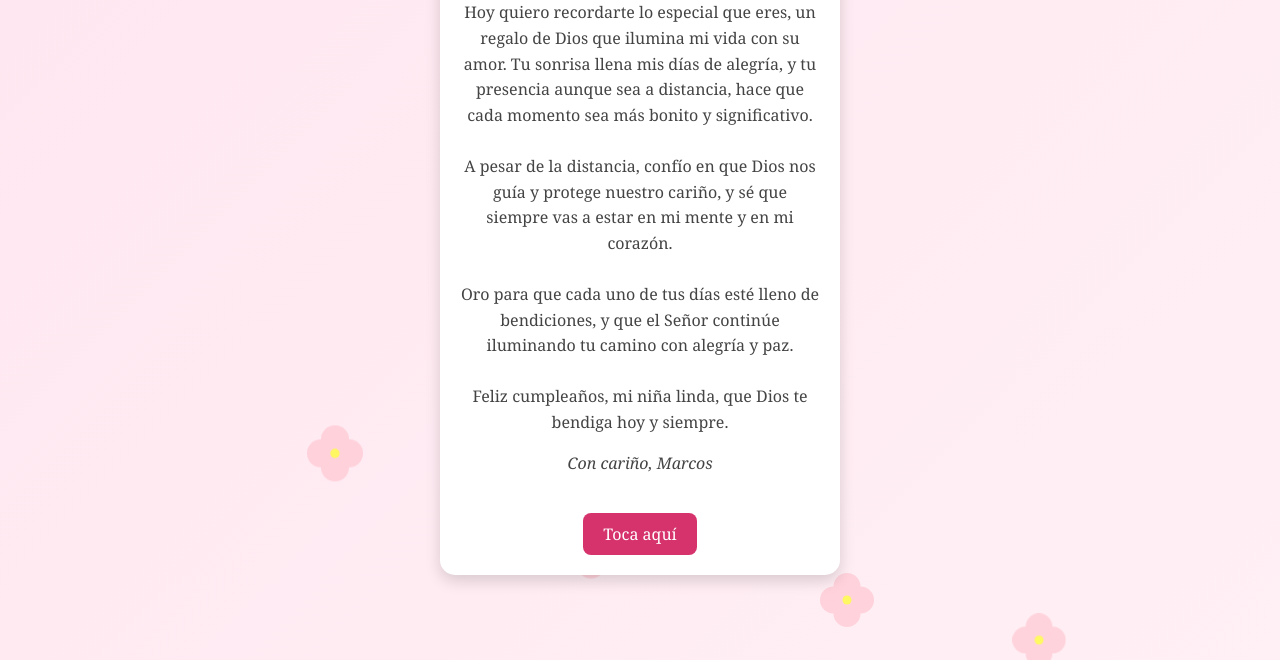
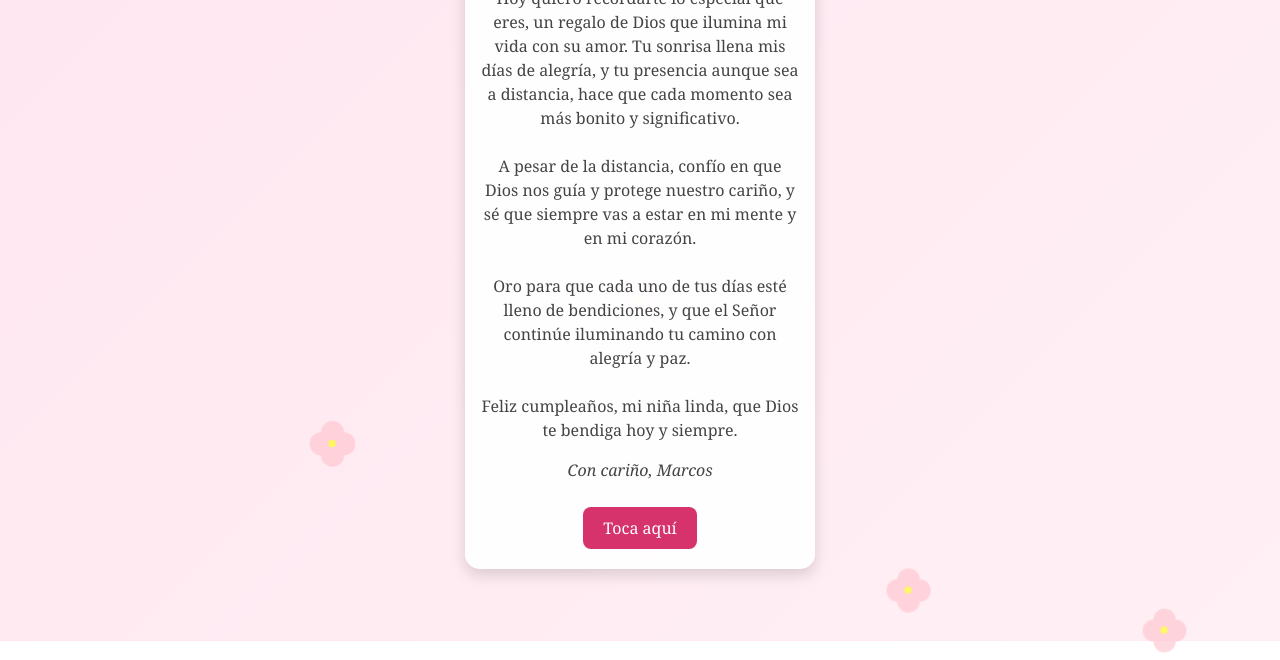
Before and after one commit to Marcos200216/cumplea-os, a plain HTML site: page index2.html in a window 1280 px wide. Shown: the part 180-840 px from the top of the page. Drawn offline with Linux system fonts and the light colour scheme.

Commit message:
first commit

```diff
--- a/index2.html
+++ b/index2.html
@@ -10,62 +10,41 @@
   body {
       margin: 0;
       font-family: 'Georgia', serif;
+      /* Fondo rosa degradado */
       background: linear-gradient(135deg, #ffe6f0, #fff0f5);
       display: flex;
       justify-content: center;
       align-items: center;
       height: 100vh;
+      padding: 10px;
+      position: relative;
       overflow: hidden;
-      position: relative;
-      padding: 20px;
+    }
+    /* ❌ Botón cerrar fijo */
+    .cerrar {
+      position: fixed;
+      top: 15px;
+      right: 15px;
+      font-size: 1.8em;
+      color: #d6336c;
+      cursor: pointer;
+      font-weight: bold;
+      z-index: 100;
     }
 
-    /* 🌸 Flores animadas */
-    .flower {
-      position: absolute;
-      width: 30px;
-      height: 30px;
-      background: pink;
-      border-radius: 50%;
-      box-shadow: -15px 0 pink, 15px 0 pink, 0 -15px pink, 0 15px pink;
-      animation: float 12s linear infinite;
-      opacity: 0.6;
-      z-index: 0;
-    }
-
-    .flower::after {
-      content: '';
-      position: absolute;
-      width: 10px;
-      height: 10px;
-      background: yellow;
-      border-radius: 50%;
-      top: 10px;
-      left: 10px;
-    }
-
-    @keyframes float {
-      0% { transform: translateY(100vh) scale(0.8); }
-      100% { transform: translateY(-120vh) scale(1.2); }
-    }
-
-    .flower:nth-child(1) { left: 10%; animation-duration: 12s; }
-    .flower:nth-child(2) { left: 25%; animation-duration: 15s; }
-    .flower:nth-child(3) { left: 45%; animation-duration: 18s; }
-    .flower:nth-child(4) { left: 65%; animation-duration: 20s; }
-    .flower:nth-child(5) { left: 80%; animation-duration: 22s; }
-
-    /* 💌 Carta */
+    /* 💌 Carta centrada */
     .carta {
       position: relative;
-      background: #fff;
-      padding: 20px;
+      background: rgba(255, 255, 255, 0.95);
+      padding: 20px 15px;
       border-radius: 15px;
       width: 100%;
-      max-width: 360px;
+      max-width: 320px;
+      max-height: 80vh;
+      overflow-y: auto;
       box-shadow: 0 6px 15px rgba(0,0,0,0.15);
-      z-index: 1;
       text-align: center;
+      z-index: 2;
     }
 
     /* Título cursivo romántico */
@@ -78,33 +57,22 @@
 
     .carta p {
       font-size: 1em;
-      line-height: 1.6;
+      line-height: 1.5;
       color: #444;
+      margin-bottom: 15px;
     }
 
     .firma {
-      margin-top: 15px;
       font-style: italic;
       color: #d6336c;
       font-size: 0.9em;
-    }
-
-    /* ❌ Cerrar - fijo */
-    .cerrar {
-      position: fixed;
-      top: 15px;
-      right: 15px;
-      font-size: 1.8em;
-      color: #d6336c;
-      cursor: pointer;
-      font-weight: bold;
-      z-index: 100;
+      margin-bottom: 10px;
     }
 
     /* Botón abajo */
     .boton {
       display: inline-block;
-      margin-top: 20px;
+      margin-top: 10px;
       padding: 10px 20px;
       background: #d6336c;
       color: white;
@@ -117,11 +85,46 @@
     .boton:hover {
       background: #a61e4d;
     }
+
+    /* 🌸 Flores animadas */
+    .flower {
+      position: absolute;
+      width: 25px;
+      height: 25px;
+      background: pink;
+      border-radius: 50%;
+      box-shadow: -12px 0 pink, 12px 0 pink, 0 -12px pink, 0 12px pink;
+      animation: float 12s linear infinite;
+      opacity: 0.6;
+      z-index: 1;
+    }
+
+    .flower::after {
+      content: '';
+      position: absolute;
+      width: 8px;
+      height: 8px;
+      background: yellow;
+      border-radius: 50%;
+      top: 8px;
+      left: 8px;
+    }
+
+    @keyframes float {
+      0% { transform: translateY(100vh) scale(0.8); }
+      100% { transform: translateY(-120vh) scale(1.2); }
+    }
+
+    .flower:nth-child(1) { left: 5%; animation-duration: 12s; }
+    .flower:nth-child(2) { left: 25%; animation-duration: 15s; }
+    .flower:nth-child(3) { left: 50%; animation-duration: 18s; }
+    .flower:nth-child(4) { left: 70%; animation-duration: 20s; }
+    .flower:nth-child(5) { left: 90%; animation-duration: 22s; }
   </style>
 </head>
 <body>
 
-  <!-- ❌ Cerrar fijo -->
+  <!-- ❌ Botón cerrar -->
   <span class="cerrar" onclick="history.back()">✖</span>
 
   <!-- 🌸 Flores flotando -->
@@ -131,7 +134,7 @@
   <div class="flower"></div>
   <div class="flower"></div>
 
-  <!-- 💌 Carta -->
+  <!-- 💌 Carta centrada -->
   <div class="carta">
     <h1>Para mi princesa</h1>
     <p>
@@ -149,7 +152,6 @@
       Feliz cumpleaños, mi niña linda,
       que Dios te bendiga hoy y siempre.
     </p>
-
     <p class="firma">Con cariño, Marcos</p>
 
     <a href="index3.html" class="boton">Toca aquí</a>
```
Lines whose indentation alone changed are shown as unchanged.
